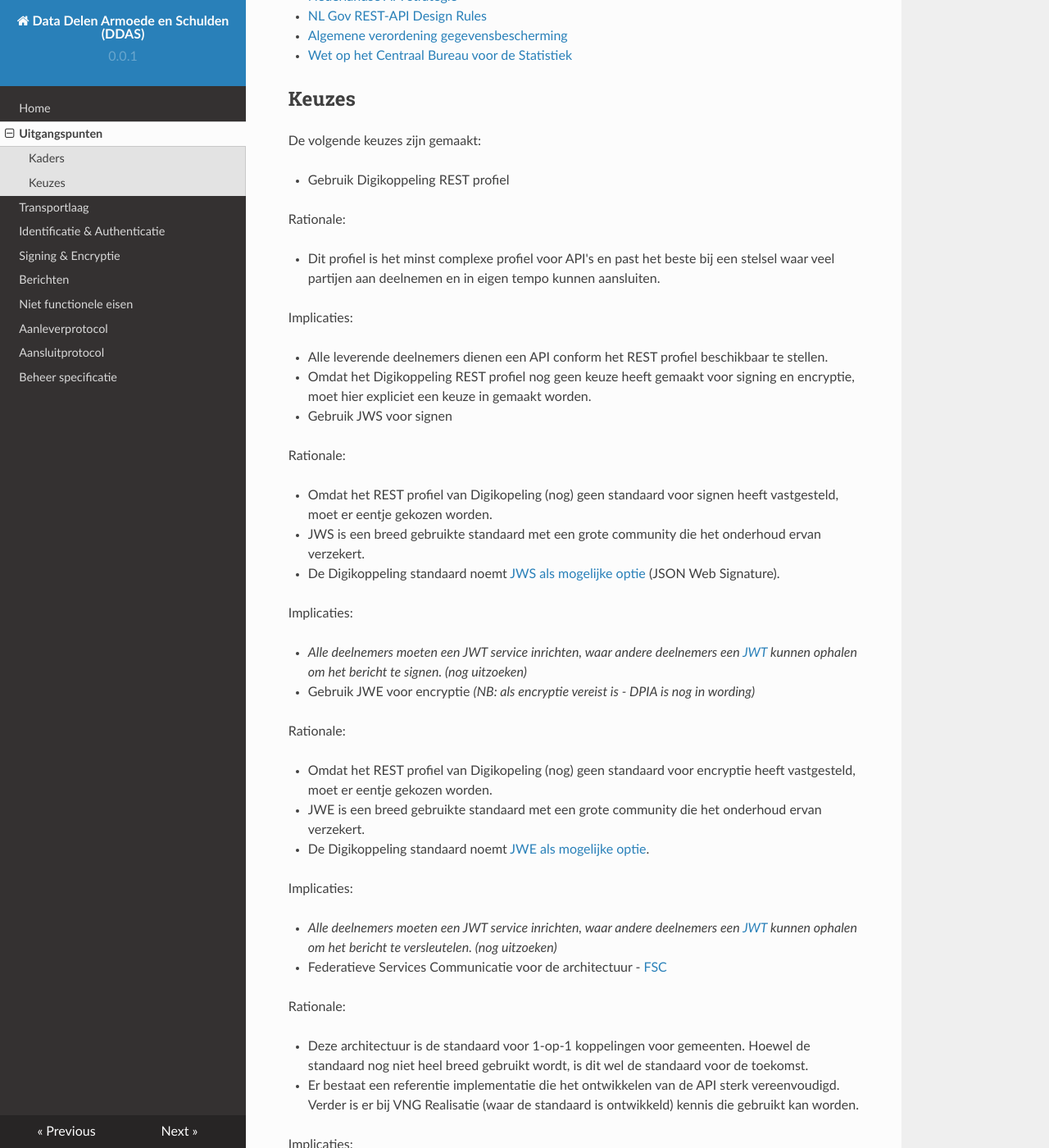
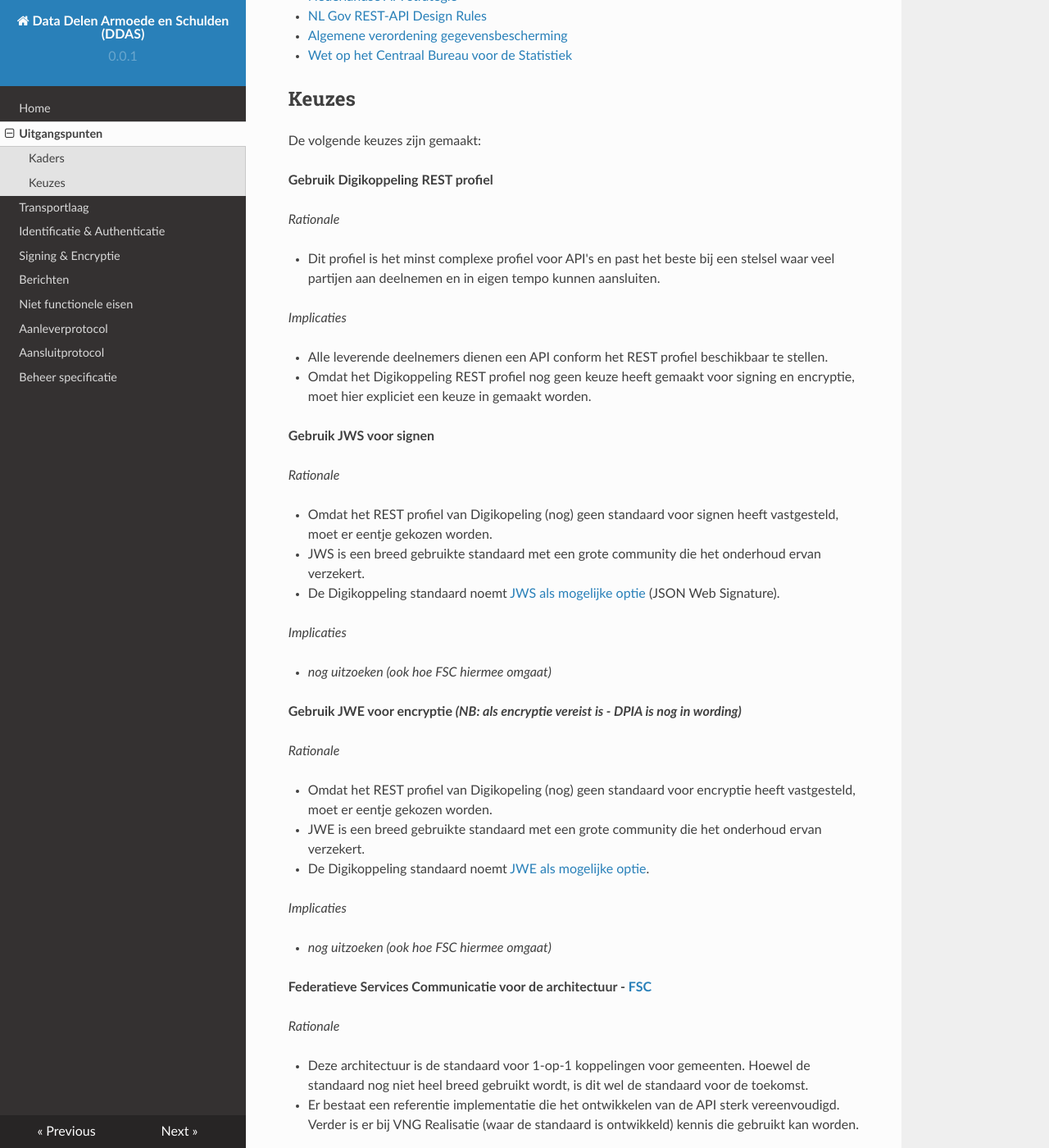
Before and after one commit to Govert-Claus/DDAS-API, an MkDocs documentation site: the page built from docs/uitgangspunten.md, in a window 1280 px wide and 1400 px high, scrolled down 352 px. Shown: the whole window at 82% size. Built offline with MkDocs 1.6.1, drawn with Linux system fonts in a browser that asks for light colours; nearby versions of some CDN libraries; some of the changed text lies outside the part shown.

Commit message:
update uitgangspunten

```diff
--- a/docs/uitgangspunten.md
+++ b/docs/uitgangspunten.md
@@ -45,14 +45,14 @@ De volgende keuzes zijn gemaakt:
 
   - De Digikoppeling standaard noemt [JWS als mogelijke optie](https://gitdocumentatie.logius.nl/publicatie/dk/restapi/#bijlage-gebruik-van-signing-encryptie-in-de-context-van-http-rest-api) (JSON Web Signature).
 
-  Implicaties:
+  *Implicaties*
 
-  - *Alle deelnemers moeten een JWT service inrichten, waar andere deelnemers een [JWT](https://en.wikipedia.org/wiki/JSON_Web_Token) kunnen ophalen om het bericht te signen. (nog uitzoeken)*
+  - *nog uitzoeken (ook hoe FSC hiermee omgaat)*
 
 
-- Gebruik JWE voor encryptie *(NB: als encryptie vereist is - DPIA is nog in wording)*
+**Gebruik JWE voor encryptie *(NB: als encryptie vereist is - DPIA is nog in wording)***
 
-  Rationale:
+  *Rationale*
 
   - Omdat het REST profiel van Digikopeling (nog) geen standaard voor encryptie heeft vastgesteld, moet er eentje gekozen worden.
 
@@ -60,51 +60,51 @@ De volgende keuzes zijn gemaakt:
 
   - De Digikoppeling standaard noemt [JWE als mogelijke optie](https://gitdocumentatie.logius.nl/publicatie/dk/restapi/#bijlage-gebruik-van-signing-encryptie-in-de-context-van-http-rest-api).
 
-  Implicaties:
+  *Implicaties*
 
-  - *Alle deelnemers moeten een JWT service inrichten, waar andere deelnemers een [JWT](https://en.wikipedia.org/wiki/JSON_Web_Token) kunnen ophalen om het bericht te versleutelen. (nog uitzoeken)*
+  - *nog uitzoeken (ook hoe FSC hiermee omgaat)*
 
 
-- Federatieve Services Communicatie voor de architectuur - [FSC](https://docs.fsc.nlx.io/introduction)
+**Federatieve Services Communicatie voor de architectuur - [FSC](https://docs.fsc.nlx.io/introduction)**
 
-  Rationale:
+  *Rationale*
 
   - Deze architectuur is de standaard voor 1-op-1 koppelingen voor gemeenten. Hoewel de standaard nog niet heel breed gebruikt wordt, is dit wel de standaard voor de toekomst.
 
   - Er bestaat een referentie implementatie die het ontwikkelen van de API sterk vereenvoudigd. Verder is er bij VNG Realisatie (waar de standaard is ontwikkeld) kennis die gebruikt kan worden.
 
-  Implicaties:
+  *Implicaties*
 
   - Alle deelnemers dienen de FSC componenten te installeren en in te richten. Er bestaat een algemene referentie implementatie, maar om de inrichting verder te vereenvoudigen is het aan te raden om een specifieke referentie implementatie aan te bieden voor DDAS.
 
 
-- JSON formaat voor berichten
+**JSON formaat voor berichten**
 
-  Rationale:
+  *Rationale*
 
   - Het informatiemodel en het uitwisselmodel voor DDAS zijn in het JSON formaat ontwikkeld. Het is het eenvoudigst als de berichten dan ook in JSON formaat uitgewisseld worden.
 
   - JSON is goed leesbaar voor mensen, maar toch voldoende klein om ook grotere berichten uit te kunnen wisselen.
 
-  Implicaties:
+  *Implicaties*
 
   - De gegevens moeten in JSON formaat uitgewisseld worden.
 
 
-- Gebruik Diginetwerk voor transport
+**Gebruik Diginetwerk voor transport**
 
-  Rationale:
+  *Rationale*
 
   - Het Diginetwerk is een gesloten netwerk waar alleen overheidsorganisaties toegang toe hebben. Dit beperkt de risico's van onbevoegde toegang tot de gegevens enorm.
 
-  Implicaties:
+  *Implicaties*
 
   - Alle deelnemers moeten toegang tot het Diginetwerk hebben of krijgen. Dit vereist toegang via een [koppelnetwerkaanbieder](https://www.logius.nl/domeinen/infrastructuur/diginetwerk/aansluiten).
 
 
-- Gebruik [PKIoverheid certificaten](https://www.logius.nl/domeinen/toegang/pkioverheid) voor authenticatie, signing en encryptie
+**Gebruik [PKIoverheid certificaten](https://www.logius.nl/domeinen/toegang/pkioverheid) voor authenticatie, signing en encryptie**
 
-  Rationale:
+  *Rationale*
 
   - Voor identicatie, authenticatie, signen en encryptie is een middel nodig dat door het stelsel vertrouwd wordt (de "Trusted Third Party"). PKIoverheid certificaten worden door de Nederlandse overheid uitgegeven, die daarmee de Trusted Third Party voor DDAS wordt.
 
```
Also changed, not shown: other parts of docs/uitgangspunten.md (+9 -9 lines), 1 other file.
